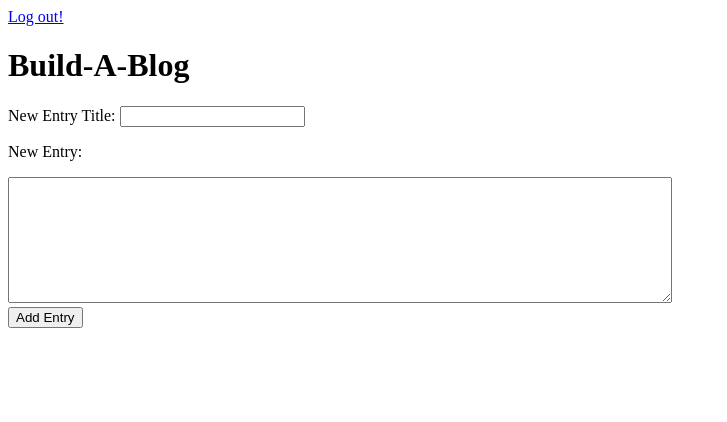
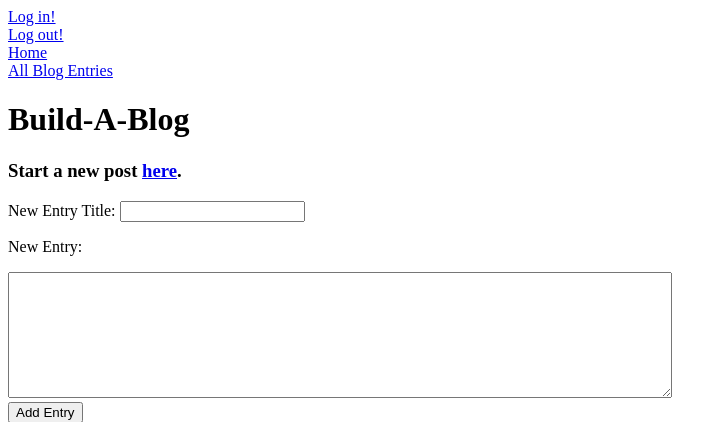
Before and after one commit to h-packard/blogz, a Flask app: page /newpost in a window 1280 px wide. Shown: the top 422 px of the page, without its empty margins (0-727 px from the left). Run offline with Flask 2, Linux system fonts and the light colour scheme; the visitor is signed in with stand-in values (Sample User, id 1); data comes from the database, SQL or seed files in the repository.

Commit message:
changes to fit requirements

```diff
--- a/main.py
+++ b/main.py
@@ -3,7 +3,7 @@ from flask_sqlalchemy import SQLAlchemy
 
 app = Flask(__name__)
 app.config['DEBUG'] = True
-app.config['SQLALCHEMY_DATABASE_URI'] = 'mysql+pymysql://blogz:blogz@localhost:8889/build-a-blog'
+app.config['SQLALCHEMY_DATABASE_URI'] = 'mysql+pymysql://blogz:blogz@127.0.0.1:8889/blogz'
 app.config['SQLALCHEMY_ECHO'] = True
 db = SQLAlchemy(app)
 app.secret_key = 'abc123'
@@ -20,7 +20,6 @@ class Blog(db.Model):
         self.blog_entry = blog_entry
         self.owner = owner
 
-
 class User(db.Model):
 
     id = db.Column(db.Integer, primary_key=True)
@@ -32,15 +31,20 @@ class User(db.Model):
         self.email=email
         self.password=password
 
-def get_blog():
-
-    return Blog.query.filter_by(owner=owner).all()
-
 @app.before_request
 def require_login():
-    allowed_routes = ['login','register']
-    if request.endpoint not in allowed_routes and 'email' not in session:
-        return redirect('/login')
+    not_allowed_routes = ['newpost']
+    if request.endpoint in not_allowed_routes and 'email' not in session:
+         return redirect('/login')
+
+
+@app.route('/singleUser')
+def single_user():
+    single_user_blog = int(request.args.get('user'))
+    single_user_entries = Blog.query.filter_by(owner_id=single_user_blog).all()
+    owners = User.query.filter_by(id=single_user_blog).all()
+    return render_template('singleUser.html',title="Single User's Blog", single_user_blog=single_user_blog, single_user_entries=single_user_entries,owners=owners)
+
 
 
 @app.route('/login', methods=['POST','GET'])
@@ -54,9 +58,10 @@ def login():
             session['email'] = email
             flash('Logged in!')
             return redirect('/newpost')
+        elif not user:
+            flash('User does not exist', 'error')
         else:
-            flash('User password incorrect or user does not exist', 'error')
-
+            flash('User password incorrect','error')
 
     return render_template('login.html')
 
@@ -88,7 +93,6 @@ def register():
             new_user = User(email,password)
             db.session.add(new_user)
             db.session.commit()
-
             session['email'] = email
             return redirect('/newpost')
 
@@ -101,7 +105,7 @@ def register():
 @app.route('/logout')
 def logout():
     del session['email']
-    return redirect('/login')
+    return redirect('/')
 
 @app.route('/newpost', methods=['POST','GET'])
 def new_post():
@@ -128,13 +132,20 @@ def new_post():
     return render_template('newpost.html',title='New Post')
 
 @app.route('/blog', methods=['POST','GET'])
-def index():
+def list_blogs():
     owner = User.query.filter_by(email=session['email']).first()
-    blogs = Blog.query.filter_by(owner=owner).all()
-    single_blog = request.args.get('id')
+    blogs = Blog.query.all()
+    # all_blogs = Blog.query.all()
+    single_blog = int(request.args.get('id'))
     single_blog_entry = Blog.query.filter_by(id=single_blog).all()
 
-    return render_template('blog.html',title='Build A Blog',single_blog_entry=single_blog_entry, single_blog=single_blog, blogs=blogs, owner=owner)
+    return render_template('blog.html',title='Build A Blog',single_blog_entry=single_blog_entry, single_blog=single_blog, blogs=blogs, owner=owner, all_blogs=all_blogs)
+
+@app.route('/', methods=['POST','GET'])
+def index():
+    usernames = User.query.all()
+
+    return render_template('index.html',title='Home',usernames=usernames)
 
 if __name__ == '__main__':
     app.run()
--- a/templates/base.html
+++ b/templates/base.html
@@ -6,10 +6,24 @@
     <link rel= "stylesheet" type= "text/css" href= "{{ url_for('static',filename='styles/style.css') }}">
   </head>
   <body>
-      <div class="logout">
-        <a href="/logout">Log out!</a>
-      </div>
+    <div class="login">
+      <a href="login">Log in!</a>
+    </div>
+    <div class="logout">
+      <a href="/logout">Log out!</a>
+    </div>
+    <div class="home">
+      <a href="/">Home</a>
+    </div>
+    <div class="blogs">
+      <a href="/blog">All Blog Entries</a>
+    </div>
+
+
       <h1>Build-A-Blog</h1>
+
+      <h3>Start a new post <a href="newpost">here</a>.</h3>
+
 
     {% with messages = get_flashed_messages(with_categories=True) %}
       <ul>
```
Also changed, not shown: templates/blog.html (+6 -5 lines), templates/index.html (added, +16 -0 lines), templates/singleUser.html (added, +17 -0 lines).
